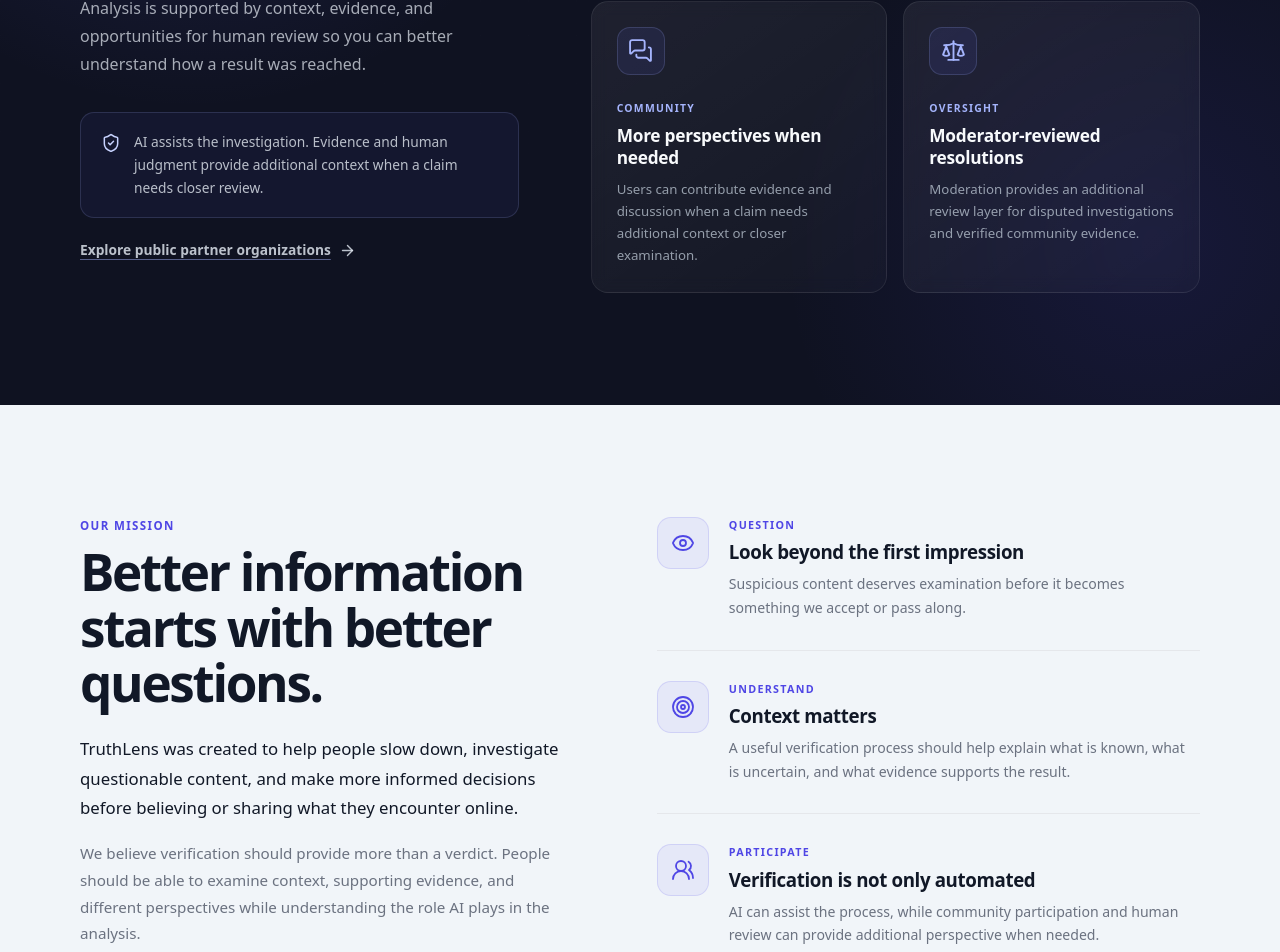
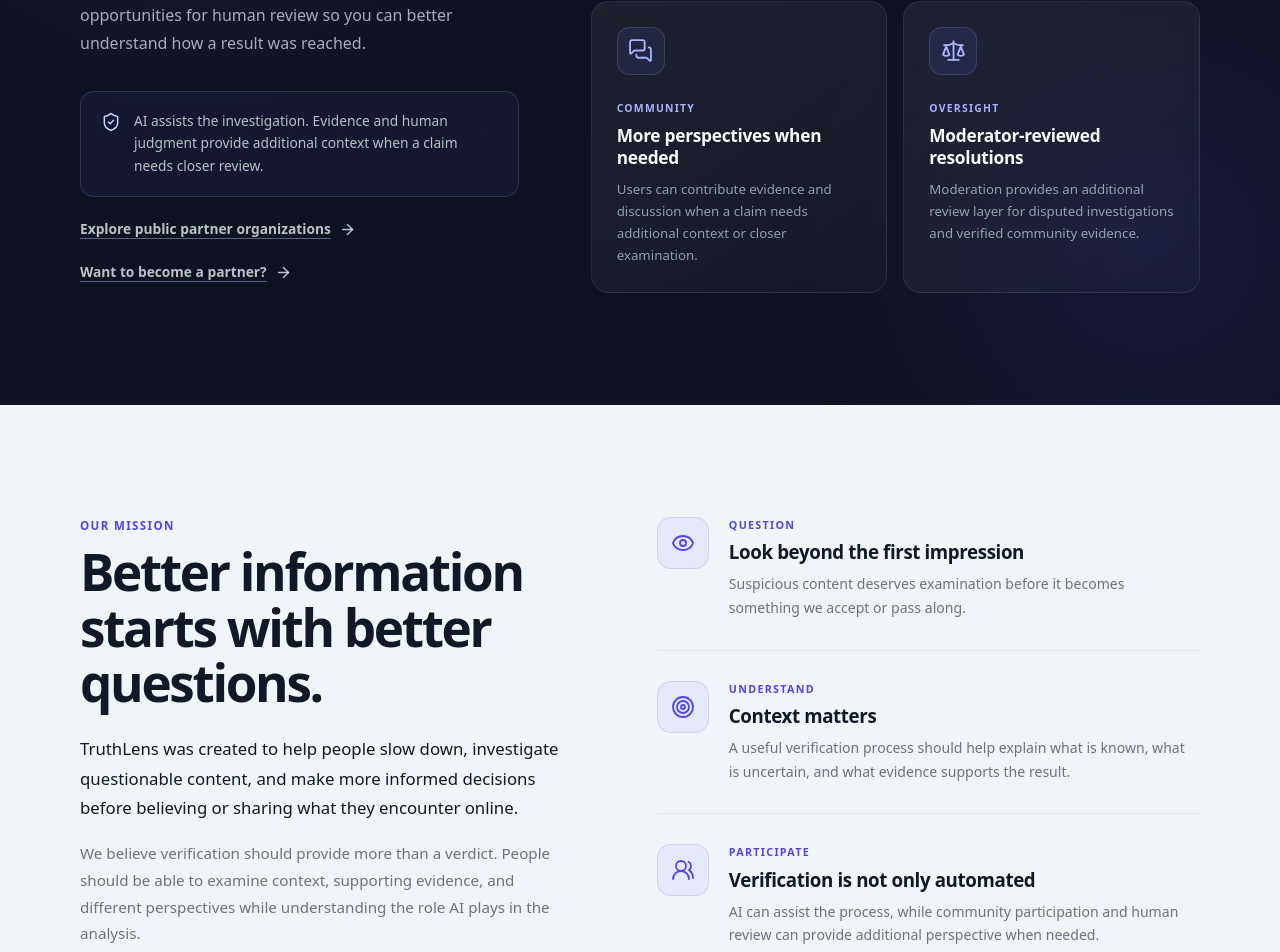
Before and after one commit to renzkirby/truthlens, a React (Vite) app in the folder frontend/frontend/: page /landing in a window 1280 px wide. Shown: the part 3098-4050 px from the top of the page. Built offline with nearby package versions, Linux system fonts and the light colour scheme; no server answers; a web font is replaced by a local one.

Commit message:
Add partnership application CTA to landing page

```diff
--- a/frontend/frontend/src/Pages/LandingPage.jsx
+++ b/frontend/frontend/src/Pages/LandingPage.jsx
@@ -443,10 +443,16 @@ const TruthLens = () => {
                      </p>
                   </div>
 
-                  <Link to="/partners" className="trust-partners-link">
-                     Explore public partner organizations
-                     <ArrowRight size={17} strokeWidth={2} aria-hidden="true" />
-                  </Link>
+                  <div className="trust-partner-actions">
+                     <Link to="/partners" className="trust-partners-link">
+                        Explore public partner organizations
+                        <ArrowRight size={17} strokeWidth={2} aria-hidden="true" />
+                     </Link>
+                     <Link to="/partners/apply" className="trust-partners-link trust-partners-link--secondary">
+                        Want to become a partner?
+                        <ArrowRight size={17} strokeWidth={2} aria-hidden="true" />
+                     </Link>
+                  </div>
                </div>
 
                {/* Transparency Principles */}
```
